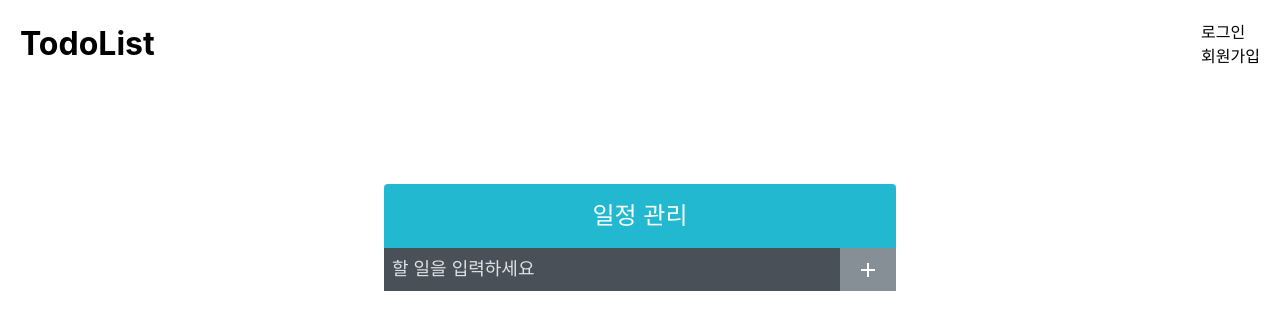
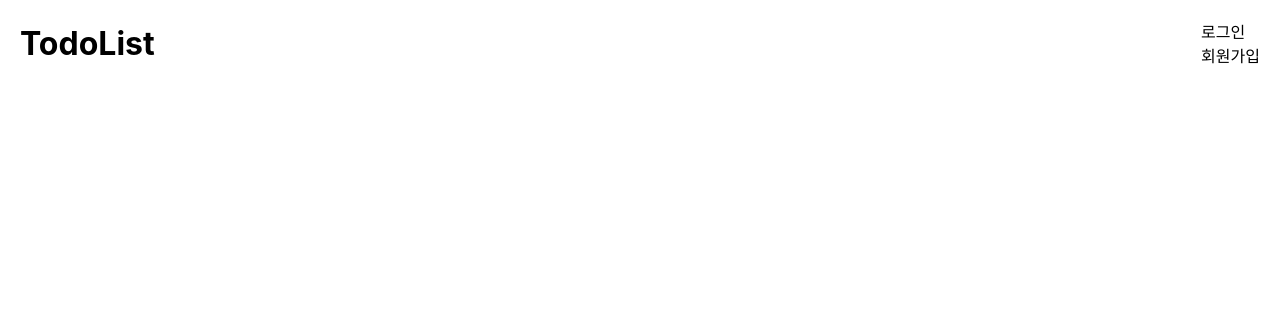
Before and after one commit to study-team2023/todo-study, a React (Create React App) app in the folder todo-list/: page / in a window 1280 px wide. Shown: the top 330 px of the page. Built offline with nearby package versions, Linux system fonts and the light colour scheme.

Commit message:
:recycle:refactor: 레이아웃 파일 추가하고 리펙토링

```diff
--- a/todo-list/src/App.js
+++ b/todo-list/src/App.js
@@ -6,6 +6,7 @@ import TodoHome from "./components/TodoHome";
 import TodoJoin from './components/TodoJoin';
 import TodoLogin from './components/TodoLogin';
 import "./css/reset.css";
+import TodoLayout from './components/TodoLayout';
 
 const App = () => {
 
@@ -14,9 +15,13 @@ const App = () => {
         <TodoHeader/>
 
         <Routes>
-            <Route path='/' exact element={<TodoHome/>}></Route>
-            <Route path='/components/TodoJoin' element={<TodoJoin/>}></Route>
-            <Route path='/components/TodoLogin' element={<TodoLogin/>}></Route>
+            <Route path='/' element={<TodoLayout/>}>
+                {/* public routes */}
+                <Route path='/components/TodoJoin' element={<TodoJoin/>}></Route>
+                <Route path='/components/TodoLogin' element={<TodoLogin/>}></Route>
+                {/* private routes (admin page) */}
+                {/* catch all */}
+            </Route>
         </Routes>
         </>
     )
--- /dev/null
+++ b/todo-list/src/components/TodoLayout.js
@@ -0,0 +1,11 @@
+import { Outlet } from "react-router-dom";
+
+const TodoLayout = () => {
+    return (
+        <main className="App">
+            <Outlet/>
+        </main>
+    )
+}
+
+export default TodoLayout;
```
